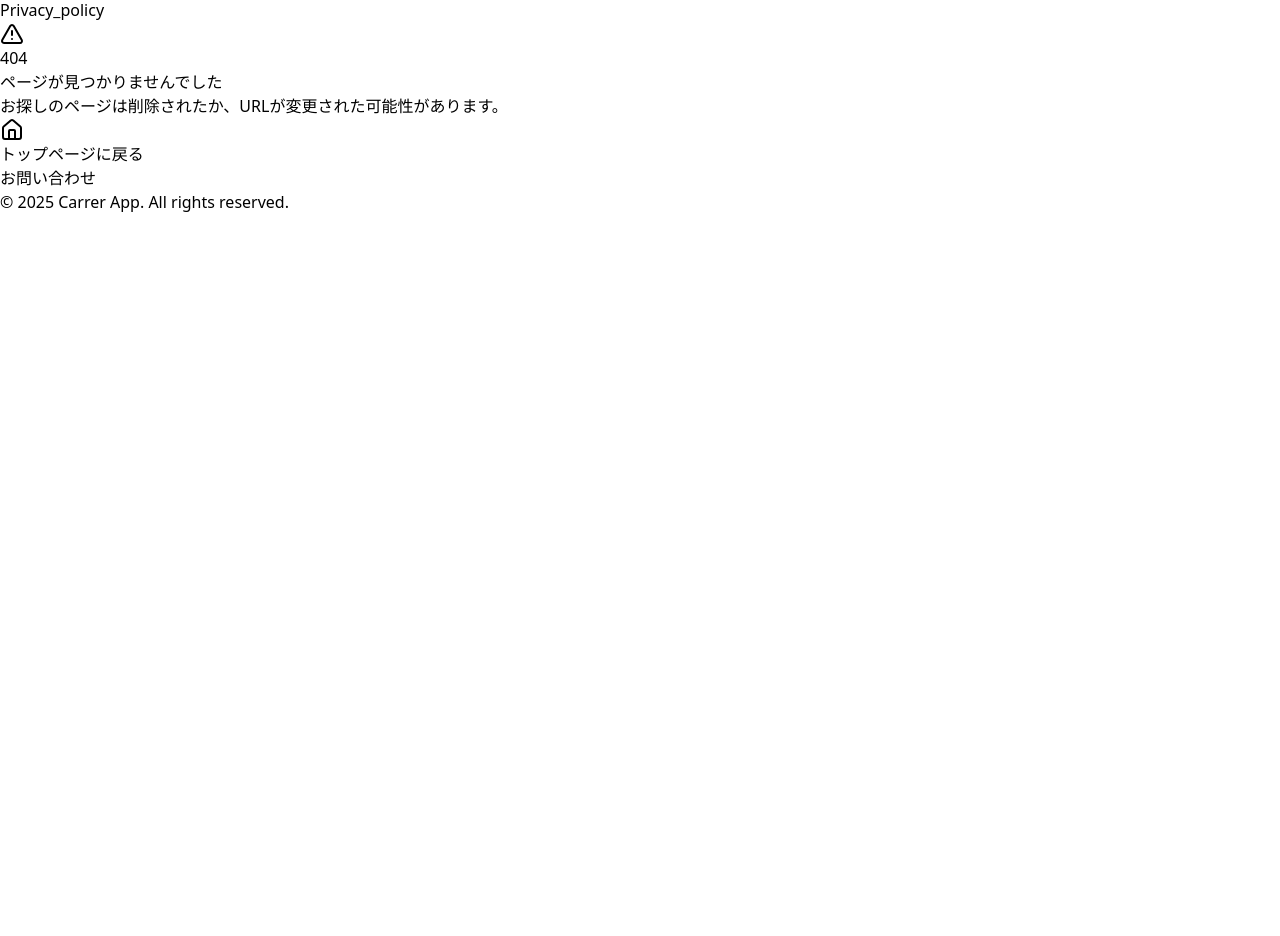
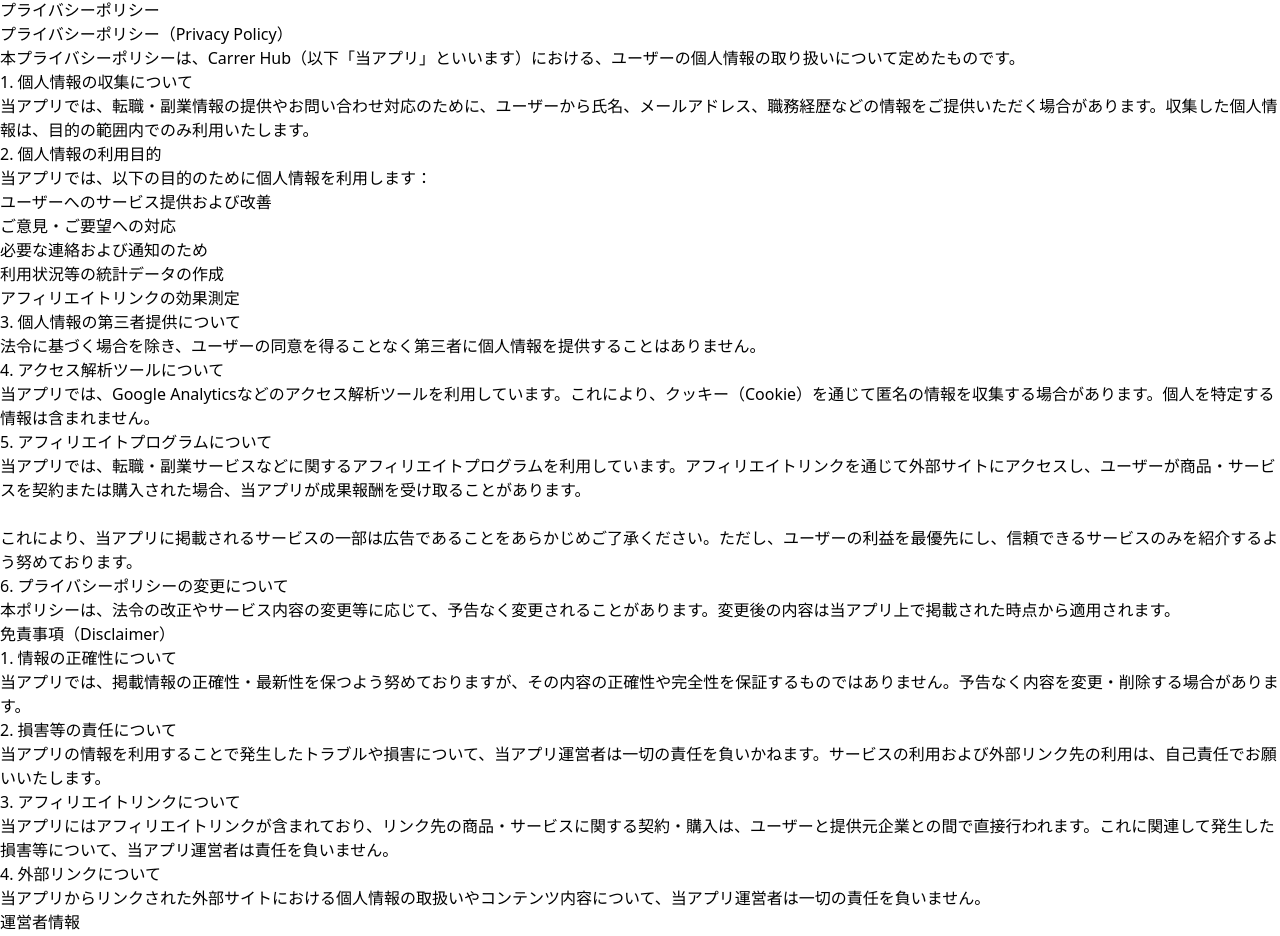
Before and after one commit to 109naoki/career-app, a Next.js app: page /privacy_policy in a window 1280 px wide. Before the commit this address had no page. Shown: the part 152-1088 px from the top of the page. Before the commit the page ends 800 px from the top, so only its background shows below. Built offline with nearby package versions, Linux system fonts and the light colour scheme.

Commit message:
プライバシーポリシー

```diff
--- a/src/app/components/ui/Footer/index.tsx
+++ b/src/app/components/ui/Footer/index.tsx
@@ -17,6 +17,12 @@
           >
             お問い合わせ
           </Link>
+          <Link
+            href="/privacy_policy"
+            className="text-muted-foreground text-center hover:text-foreground md:text-left"
+          >
+            プライバシーポリシー
+          </Link>
         </div>
         <div className="border-t pt-6">
           <p className="text-muted-foreground text-center text-sm">
--- a/src/app/components/ui/Header/index.tsx
+++ b/src/app/components/ui/Header/index.tsx
@@ -31,6 +31,12 @@
               className="text-muted-foreground text-md flex items-center font-medium transition-colors hover:text-foreground"
             >
               ブログ
+            </Link>
+            <Link
+              href="/privacy_policy"
+              className="text-muted-foreground text-md flex items-center font-medium transition-colors hover:text-foreground"
+            >
+              プライバシーポリシー
             </Link>
             <Link
               href="https://docs.google.com/forms/d/1x1rq3uiTPskF3qWEo63LgpO2ahAv9ah2hkzvYB_J8IA"
@@ -75,6 +81,13 @@
                 ブログ
               </Link>
               <Link
+                href="/privacy_policy"
+                className="text-md hover:bg-secondary flex items-center justify-center rounded-md py-2 text-center font-medium text-foreground transition-colors"
+                onClick={toggleMenu}
+              >
+                プライバシーポリシー
+              </Link>
+              <Link
                 href="https://docs.google.com/forms/d/1x1rq3uiTPskF3qWEo63LgpO2ahAv9ah2hkzvYB_J8IA"
                 className="text-md hover:bg-secondary flex items-center justify-center rounded-md py-2 text-center font-medium text-foreground transition-colors"
                 onClick={toggleMenu}
--- /dev/null
+++ b/src/app/privacy_policy/page.tsx
@@ -0,0 +1,101 @@
+export default async function Page() {
+  return (
+    <div className="mx-auto max-w-4xl px-4 py-8">
+      <h1 className="mb-8 text-3xl font-bold">
+        プライバシーポリシー（Privacy Policy）
+      </h1>
+
+      <p className="mb-6">
+        本プライバシーポリシーは、Carrer
+        Hub（以下「当アプリ」といいます）における、ユーザーの個人情報の取り扱いについて定めたものです。
+      </p>
+
+      <h2 className="mb-4 mt-8 text-2xl font-semibold">
+        1. 個人情報の収集について
+      </h2>
+      <p className="mb-6">
+        当アプリでは、転職・副業情報の提供やお問い合わせ対応のために、ユーザーから氏名、メールアドレス、職務経歴などの情報をご提供いただく場合があります。収集した個人情報は、目的の範囲内でのみ利用いたします。
+      </p>
+
+      <h2 className="mb-4 mt-8 text-2xl font-semibold">
+        2. 個人情報の利用目的
+      </h2>
+      <p className="mb-4">
+        当アプリでは、以下の目的のために個人情報を利用します：
+      </p>
+      <ul className="mb-6 list-disc pl-8">
+        <li>ユーザーへのサービス提供および改善</li>
+        <li>ご意見・ご要望への対応</li>
+        <li>必要な連絡および通知のため</li>
+        <li>利用状況等の統計データの作成</li>
+        <li>アフィリエイトリンクの効果測定</li>
+      </ul>
+
+      <h2 className="mb-4 mt-8 text-2xl font-semibold">
+        3. 個人情報の第三者提供について
+      </h2>
+      <p className="mb-6">
+        法令に基づく場合を除き、ユーザーの同意を得ることなく第三者に個人情報を提供することはありません。
+      </p>
+
+      <h2 className="mb-4 mt-8 text-2xl font-semibold">
+        4. アクセス解析ツールについて
+      </h2>
+      <p className="mb-6">
+        当アプリでは、Google
+        Analyticsなどのアクセス解析ツールを利用しています。これにより、クッキー（Cookie）を通じて匿名の情報を収集する場合があります。個人を特定する情報は含まれません。
+      </p>
+
+      <h2 className="mb-4 mt-8 text-2xl font-semibold">
+        5. アフィリエイトプログラムについて
+      </h2>
+      <p className="mb-6">
+        当アプリでは、転職・副業サービスなどに関するアフィリエイトプログラムを利用しています。アフィリエイトリンクを通じて外部サイトにアクセスし、ユーザーが商品・サービスを契約または購入された場合、当アプリが成果報酬を受け取ることがあります。
+        <br />
+        <br />
+        これにより、当アプリに掲載されるサービスの一部は広告であることをあらかじめご了承ください。ただし、ユーザーの利益を最優先にし、信頼できるサービスのみを紹介するよう努めております。
+      </p>
+
+      <h2 className="mb-4 mt-8 text-2xl font-semibold">
+        6. プライバシーポリシーの変更について
+      </h2>
+      <p className="mb-6">
+        本ポリシーは、法令の改正やサービス内容の変更等に応じて、予告なく変更されることがあります。変更後の内容は当アプリ上で掲載された時点から適用されます。
+      </p>
+
+      <h1 className="mb-8 mt-16 text-3xl font-bold">免責事項（Disclaimer）</h1>
+
+      <h2 className="mb-4 mt-8 text-2xl font-semibold">
+        1. 情報の正確性について
+      </h2>
+      <p className="mb-6">
+        当アプリでは、掲載情報の正確性・最新性を保つよう努めておりますが、その内容の正確性や完全性を保証するものではありません。予告なく内容を変更・削除する場合があります。
+      </p>
+
+      <h2 className="mb-4 mt-8 text-2xl font-semibold">
+        2. 損害等の責任について
+      </h2>
+      <p className="mb-6">
+        当アプリの情報を利用することで発生したトラブルや損害について、当アプリ運営者は一切の責任を負いかねます。サービスの利用および外部リンク先の利用は、自己責任でお願いいたします。
+      </p>
+
+      <h2 className="mb-4 mt-8 text-2xl font-semibold">
+        3. アフィリエイトリンクについて
+      </h2>
+      <p className="mb-6">
+        当アプリにはアフィリエイトリンクが含まれており、リンク先の商品・サービスに関する契約・購入は、ユーザーと提供元企業との間で直接行われます。これに関連して発生した損害等について、当アプリ運営者は責任を負いません。
+      </p>
+
+      <h2 className="mb-4 mt-8 text-2xl font-semibold">
+        4. 外部リンクについて
+      </h2>
+      <p className="mb-6">
+        当アプリからリンクされた外部サイトにおける個人情報の取扱いやコンテンツ内容について、当アプリ運営者は一切の責任を負いません。
+      </p>
+      <h2 className="mb-4 mt-8 text-2xl font-semibold">運営者情報</h2>
+      <p className="mb-1">運営者名：伊藤直樹</p>
+      <p className="mb-6">連絡先：naoki.109.0525@gmail.com</p>
+      <p className="mb-12 mt-8 text-sm">改訂日：2025年3月25日</p>
+    </div>
+  );
+}
--- a/src/app/utils/breadcrumb.ts
+++ b/src/app/utils/breadcrumb.ts
@@ -52,7 +52,13 @@
       isCurrent: true
     }
   ],
-
+  "/privacy_policy": [
+    {
+      label: "プライバシーポリシー",
+      href: "/privacy_policy",
+      isCurrent: true
+    }
+  ]
 };
 
 /**
```
